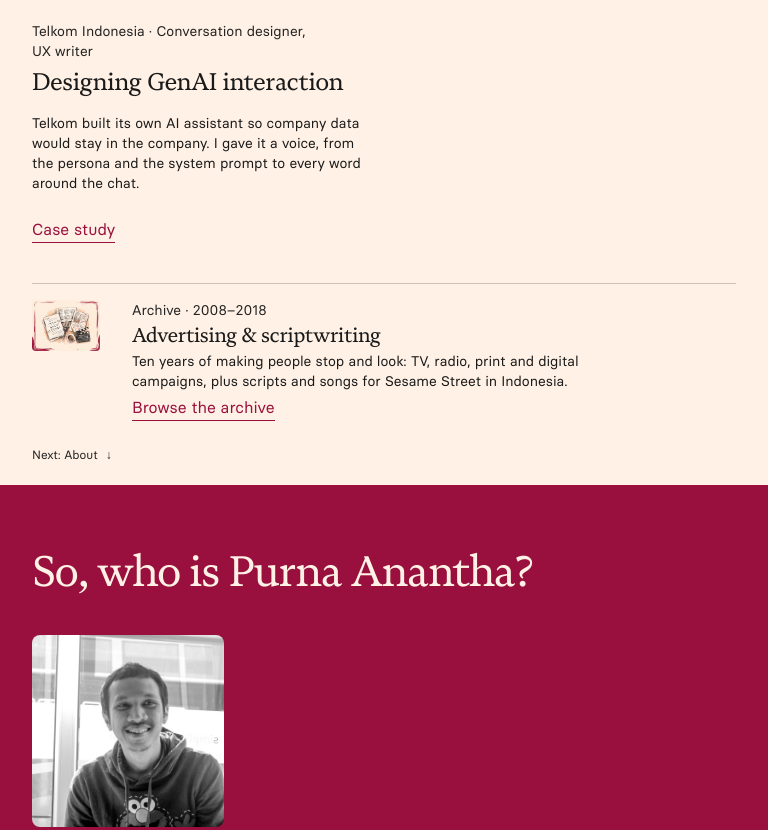
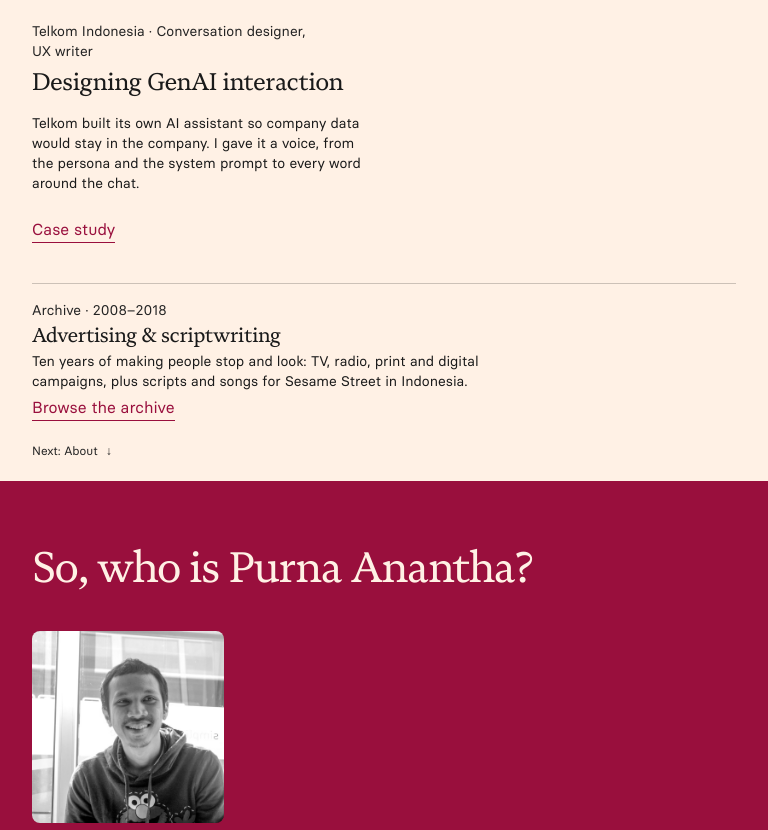
Before and after one commit to funkadr0me/funkadr0me.github.io, an Astro site: page / in a window 768 px wide. Shown: the part 2284-3114 px from the top of the page. Built offline with nearby package versions, Linux system fonts and the light colour scheme; Astro itself is replaced by a stand-in of ours.

Commit message:
Give the case links room above the archive strip and drop its picture
The links sat 8px above the strip's hairline and looked like they touched
it; they now have 24px. The strip's picture could only be a stamp-sized
thumb within one 1440 x 900 screen, so on wider screens the strip is words
only (phones keep the full archive card). Work keeps just the cue's room
under its last row, like Experience, so it still measures 811 of 811px.

Co-Authored-By: Claude Opus 5.5 <noreply@anthropic.com>

```diff
--- a/src/components/ProjectCard.astro
+++ b/src/components/ProjectCard.astro
@@ -90,28 +90,28 @@ const Title = level === 2 ? 'h2' : 'h3';
   .card .links { margin-top: auto; padding-top: var(--space-xs); }
 
   /* Strip: the archive under a full row of case cards. It stands for a whole page of work, so it takes
-     another shape: a small picture, then its name, summary and link in one line across the grid.
-     On a phone it is a card like the rest. */
+     another shape: words only (name, summary and link in one line across the grid). Its picture
+     would have to be thumbnail-small to keep Work within one 1440 x 900 screen, so it is left out
+     here; on a phone the archive is a card like the rest, picture and all. */
   @media (min-width: 40rem) {
     .card.strip {
       grid-column: 1 / -1;
       display: grid;
-      grid-template-columns: 4.25rem minmax(0, 18rem) minmax(0, 1fr) auto;
+      grid-template-columns: minmax(0, 18rem) minmax(0, 1fr) auto;
       column-gap: var(--gap-columns);
       row-gap: 4px;
       align-items: center;
     }
-    .strip .media { grid-row: 1 / 3; margin: 0; }
-    .strip .client { grid-column: 2; margin: 0; }
-    .strip .title { grid-column: 2; font-size: var(--text-role-s); }
-    .strip .summary { grid-column: 3; grid-row: 1 / 3; max-width: 52ch; }
-    .strip .links { grid-column: 4; grid-row: 1 / 3; margin: 0; padding: 0; }
+    .strip .media { display: none; }
+    .strip .client { grid-column: 1; margin: 0; }
+    .strip .title { grid-column: 1; font-size: var(--text-role-s); }
+    .strip .summary { grid-column: 2; grid-row: 1 / 3; max-width: 52ch; }
+    .strip .links { grid-column: 3; grid-row: 1 / 3; margin: 0; padding: 0; }
   }
-  /* Too narrow for one line: the words stack beside the picture. */
+  /* Too narrow for one line: the words stack. */
   @media (min-width: 40rem) and (max-width: 60rem) {
-    .card.strip { grid-template-columns: 4.25rem minmax(0, 1fr); align-items: start; }
-    .strip .media { grid-row: 1 / 5; }
-    .strip .summary, .strip .links { grid-column: 2; grid-row: auto; }
+    .card.strip { grid-template-columns: minmax(0, 1fr); align-items: start; }
+    .strip .summary, .strip .links { grid-column: 1; grid-row: auto; }
   }
 
   /* Row: the earlier work on the advertising page. */
--- a/src/styles/home.css
+++ b/src/styles/home.css
@@ -141,6 +141,9 @@ html { scrollbar-color: var(--color-rule) var(--color-paper); }
    place. The sections are scrolled to just under the header, so each height takes off what its scroll margin leaves. */
 :root { --screen: calc(100svh - var(--header-h)); }
 #work { min-height: calc(var(--screen) - var(--space-sm)); }
+/* Like Experience, Work keeps only the cue's room under its last row (not the full rhythm), so five cards
+   and the archive strip fit one 1440 x 900 screen. The next section starts a screen down either way. */
+#work { padding-bottom: calc(44px + var(--space-sm)); }
 .section.top[id] { min-height: calc(var(--screen) - var(--space-sm) + var(--rhythm)); }
 .about { min-height: var(--screen); display: flex; }
 .about-inner { flex: 1 1 auto; align-content: start; }
@@ -169,8 +172,8 @@ html.motion:has(.hero) { scroll-snap-type: y proximity; }
 /* 3 · Work index ----------------------------------------------------------------- */
 /* Cards are in ProjectCard.astro; the grid sets how many sit across: four on a wide screen, so the
    whole index fits one screen, two on a tablet, one on a phone. With five case cards (`.five`) it is
-   five across, with the archive as a strip under them (8px below the row, so the section still fits
-   1440 x 900), and three across below 80rem. (The advertising page's `.index` stays a column of rows.) */
+   five across, with the archive as a strip under them (24px below the row, so the links clear its
+   hairline), and three across below 80rem. (The advertising page's `.index` stays a column of rows.) */
 .index { display: flex; flex-direction: column; }
 .index.cards {
   display: grid;
@@ -178,7 +181,7 @@ html.motion:has(.hero) { scroll-snap-type: y proximity; }
   column-gap: var(--gap-columns);
   row-gap: var(--space-md);
 }
-.index.cards.five { grid-template-columns: repeat(5, minmax(0, 1fr)); row-gap: var(--space-xs); }
+.index.cards.five { grid-template-columns: repeat(5, minmax(0, 1fr)); row-gap: var(--space-gutter); }
 @media (max-width: 80rem) {
   .index.cards.five { grid-template-columns: repeat(3, minmax(0, 1fr)); row-gap: var(--space-md); }
 }
```
